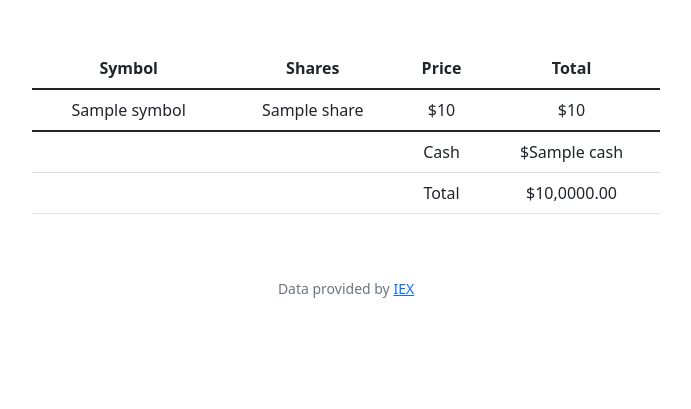
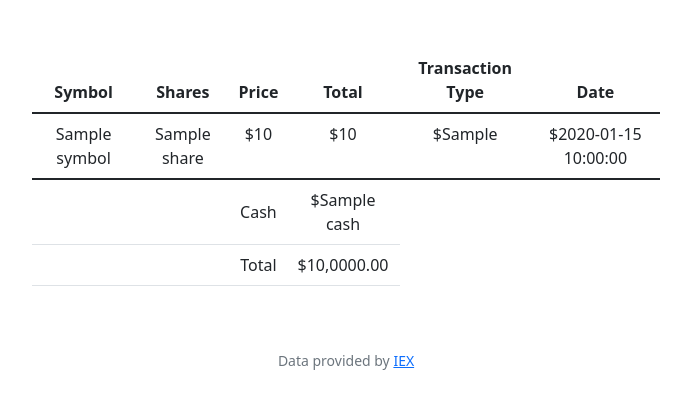
Before and after one commit to Adrian-Kohan/CS50P, a Flask app: template CS50/CS50X/PSET9/finance/templates/history.html in a window 1280 px wide. Shown: the part 76-485 px from the top of the page, without its empty margins (294-985 px from the left). Run offline with Flask 3, Linux system fonts and the light colour scheme; the template is opened without the code that fills it: most values are stand-ins (such as "Sample title", 1, 10 or a date in 2020); some libraries are stand-ins or nearby versions.

Commit message:
Tue, Feb 20, 2024, 2:54 PM +03:30

```diff
--- a/CS50/CS50X/PSET9/finance/templates/history.html
+++ b/CS50/CS50X/PSET9/finance/templates/history.html
@@ -13,6 +13,8 @@
                 <th>Shares</th>
                 <th>Price</th>
                 <th>Total</th>
+                <th>Transaction Type</th>
+                <th>Date</th>
             </tr>
         </thead>
 
@@ -23,6 +25,8 @@
                 <td>{{stock["share"]}}</td>
                 <td>${{stock["price"]}}</td>
                 <td>${{stock["share"] * stock["price"]}}</td>
+                <td>${{stock["transaction_type"]}}</td>
+                <td>${{stock["date"]}}</td>
             </tr>
             {% endfor %}
         </tbody>
```
